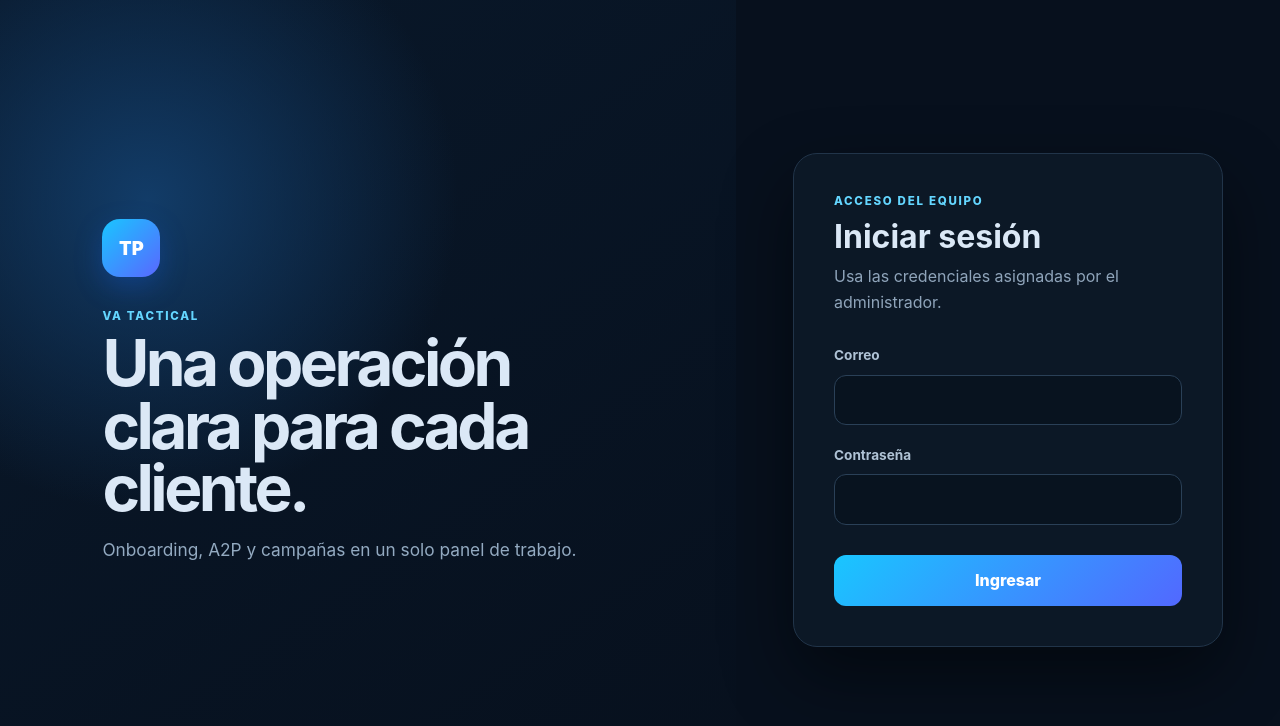
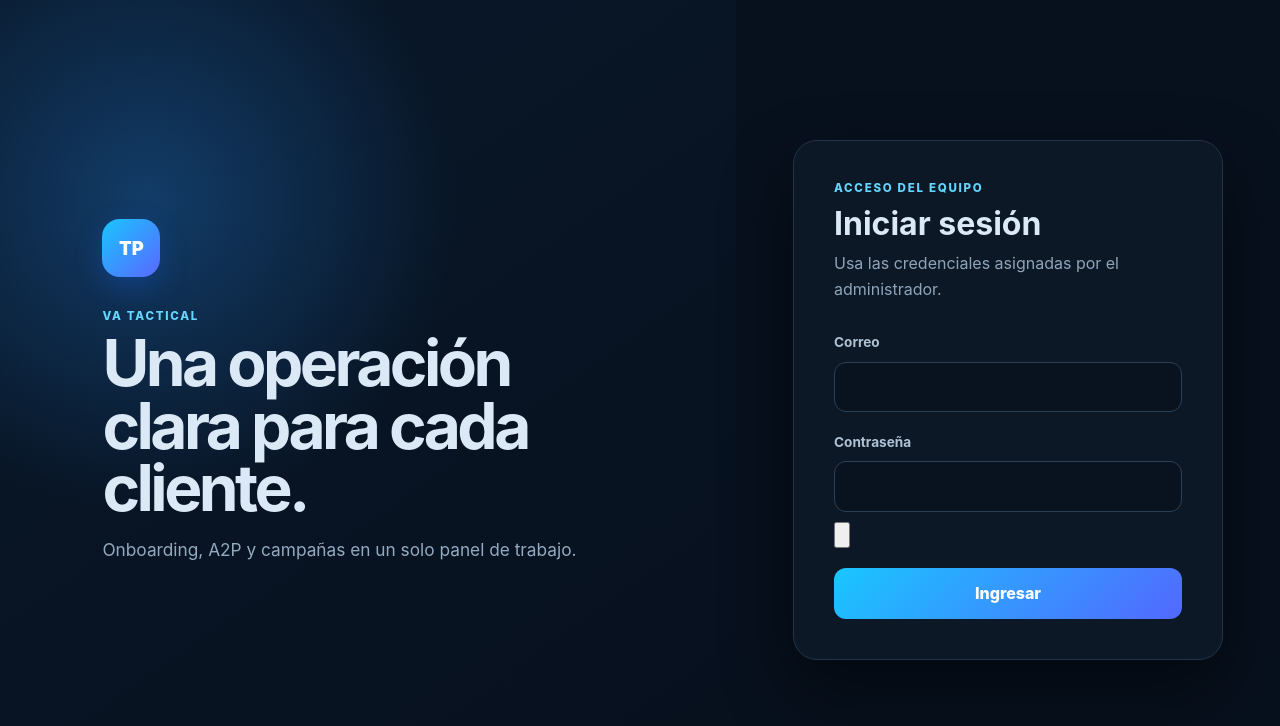
Before and after one commit to VATactical/tactical-pipeline-ops, a React (Vite) app: page /login in a window 1280 px wide. Shown: the top 726 px of the page. Built offline with nearby package versions, Linux system fonts and the light colour scheme; no server answers.

Commit message:
Add password visibility toggle

```diff
--- a/src/pages/LoginPage.jsx
+++ b/src/pages/LoginPage.jsx
@@ -8,6 +8,7 @@ export default function LoginPage() {
   const location = useLocation()
   const [email, setEmail] = useState('')
   const [password, setPassword] = useState('')
+  const [showPassword, setShowPassword] = useState(false)
   const [submitting, setSubmitting] = useState(false)
   const [error, setError] = useState('')
 
@@ -50,8 +51,25 @@ export default function LoginPage() {
             onChange={(event) => setEmail(event.target.value)} required />
 
           <label htmlFor="password">Contraseña</label>
-          <input id="password" type="password" autoComplete="current-password" value={password}
-            onChange={(event) => setPassword(event.target.value)} required />
+          <div className="password-field">
+            <input id="password" type={showPassword ? 'text' : 'password'}
+              autoComplete="current-password" value={password}
+              onChange={(event) => setPassword(event.target.value)} required />
+            <button className="password-toggle" type="button"
+              onClick={() => setShowPassword((visible) => !visible)}
+              aria-label={showPassword ? 'Ocultar contraseña' : 'Mostrar contraseña'}
+              aria-pressed={showPassword}>
+              {showPassword ? (
+                <svg viewBox="0 0 24 24" aria-hidden="true">
+                  <path d="M3 3l18 18M10.6 10.7a2 2 0 002.7 2.7M9.9 4.2A10.8 10.8 0 0112 4c5 0 8.5 4.1 9.5 6.1a4.2 4.2 0 010 3.8 15 15 0 01-2.1 3M6.6 6.6a15 15 0 00-4.1 3.5 4.2 4.2 0 000 3.8C3.5 15.9 7 20 12 20a10.8 10.8 0 004.1-.8" />
+                </svg>
+              ) : (
+                <svg viewBox="0 0 24 24" aria-hidden="true">
+                  <path d="M2.5 10.1a4.2 4.2 0 000 3.8C3.5 15.9 7 20 12 20s8.5-4.1 9.5-6.1a4.2 4.2 0 000-3.8C20.5 8.1 17 4 12 4s-8.5 4.1-9.5 6.1z" /><circle cx="12" cy="12" r="3" />
+                </svg>
+              )}
+            </button>
+          </div>
 
           {error && <p className="form-error" role="alert">{error}</p>}
           <button className="primary-button" type="submit" disabled={submitting}>
```
